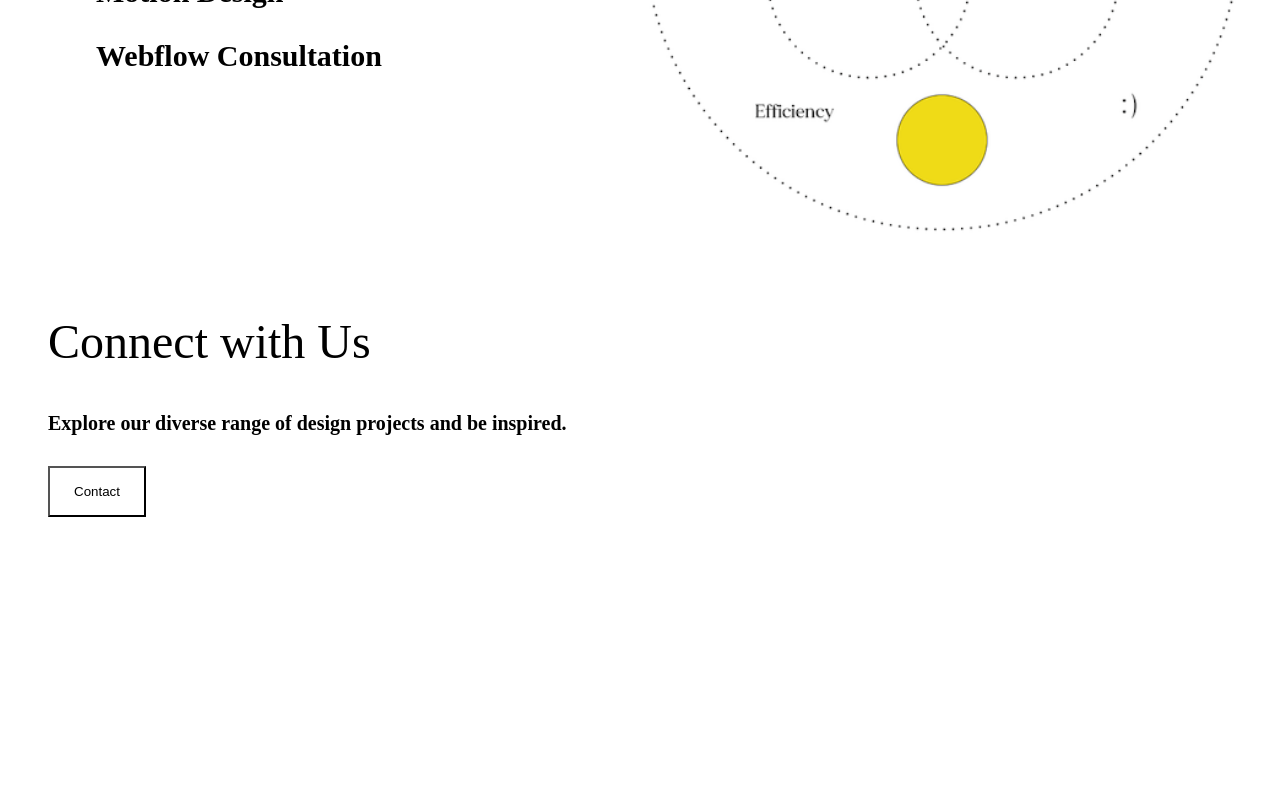
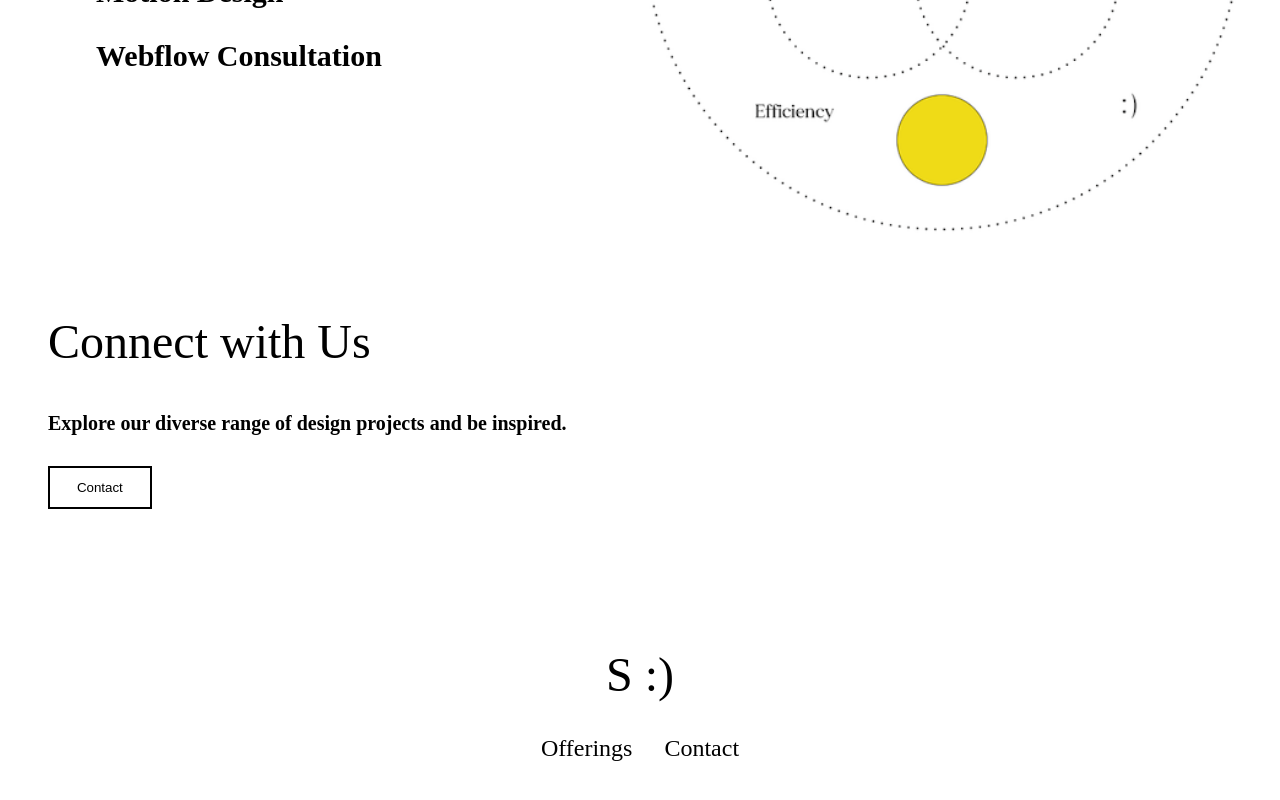
Before and after one commit to dsstevens/satisficient, a React (Vite) app: page / in a window 1280 px wide. Shown: the part 1253-2053 px from the top of the page. Before the commit the page ends 1818 px from the top, so only its background shows below. Built offline with nearby package versions, Linux system fonts and the light colour scheme; a web font is replaced by a local one.

Commit message:
Add footer

```diff
--- a/src/Components/Contact.jsx
+++ b/src/Components/Contact.jsx
@@ -3,12 +3,14 @@ import '../styles/Contact.scss';
 
 const Contact = () => {
   return (
-    <div>
+    <div className='contact-section'>
       <p className="contact-header">Connect with Us</p>
       <h4 className="contact-description">
         Explore our diverse range of design projects and be inspired.
       </h4>
-      <button className="contact-button">Contact</button>
+      {/* <a href="mailto:satisficiency@gmail.com"> */}
+        <button className="contact-button">Contact</button>
+        {/* </a> */}
     </div>
   );
 };
--- a/src/Components/Footer.jsx
+++ b/src/Components/Footer.jsx
@@ -0,0 +1,29 @@
+import React from 'react';
+import '../styles/Footer.scss';
+
+const Footer = () => {
+  const handleScroll = (id) => {
+    const element = document.getElementById(id);
+    if (element) {
+      element.scrollIntoView({ behavior: 'smooth' });
+    }
+  };
+
+  return (
+    <div className="footer-container">
+      <p className="footer-title">S :)</p>
+      <nav className="footer-nav">
+        <ul>
+          <li>
+            <a onClick={() => handleScroll('offerings')}>Offerings</a>
+          </li>
+          <li>
+            <a onClick={() => handleScroll('contact')}>Contact</a>
+          </li>
+        </ul>
+      </nav>
+    </div>
+  );
+};
+
+export default Footer;
--- a/src/Components/Home.jsx
+++ b/src/Components/Home.jsx
@@ -1,8 +1,9 @@
 import React from 'react';
+import Header from './Header.jsx';
+import Statement from './Statement.jsx';
+import Offerings from './Offerings.jsx';
 import Contact from './Contact.jsx';
-import Header from './Header.jsx';
-import Offerings from './Offerings.jsx';
-import Statement from './Statement.jsx';
+import Footer from './Footer.jsx';
 import '../styles/App.scss';
 
 const Home = () => {
@@ -20,6 +21,9 @@ const Home = () => {
           <section id="contact" className="contact-section">
             <Contact />
           </section>
+          <section id="footer" className="footer-section">
+            <Footer />
+          </section>
         </div>
       </div>
     </div>
--- a/src/styles/Contact.scss
+++ b/src/styles/Contact.scss
@@ -1,4 +1,8 @@
 .contact-section {
+  display: flex;
+  justify-content: center;
+  flex-direction: column;
+  align-items: center;
   padding-bottom: 3rem;
 }
 
@@ -9,17 +13,29 @@
 .contact-button {
   background-color: white;
   padding: .75rem 1rem;
+  border: 2px solid black;
+  transform: translateY(0);
+  transition: transform 0.1s ease-in-out;
+}
+
+.contact-button:active {
+  transform: translateY(2px);
+  border-color: #999999;
 }
 
 .contact-description {
-  // padding-bottom: .75rem;
   font-size: 1rem;
+  display: flex;
+  justify-content: center;
+  width: 100%;
+  text-align: center;
 }
 
 @media (min-width: 1024px) {
 
   .contact-section {
     padding-bottom: 3rem;
+    align-items: flex-start;
   }
 
   .contact-header {
@@ -27,8 +43,9 @@
   }
 
   .contact-button {
-    background-color: white;
-    padding: 1rem 1.5rem;
+    background-color: #FFFFFF;
+    padding: .75rem 1.5rem;
+    width: 20%;
   }
 
   .contact-description {
--- a/src/styles/Footer.scss
+++ b/src/styles/Footer.scss
@@ -0,0 +1,46 @@
+.footer-container {
+    display: flex;
+    flex-direction: column;
+    align-items: center;
+    padding-top: 2rem;
+    padding-bottom: 1rem;
+}
+
+.footer-title {
+    display: flex;
+    justify-content: center;
+    font-size: 3rem;
+    padding-bottom: 1rem;
+    pointer-events: none;
+}
+
+.footer-nav ul {
+    list-style-type: none;
+    display: flex;
+    gap: 1rem;
+    padding: 0;
+    margin: 0;
+
+    li a {
+        color: #000000;
+        text-decoration: none;
+        font-size: 1.5rem;
+        transition: color 0.2s ease;
+
+        &:hover {
+            color: #1FB0FF;
+            cursor: pointer;
+        }
+    }
+}
+
+@media (min-width: 1024px) {
+    .footer-nav ul {
+        gap: 2rem;
+        padding-bottom: 1rem;
+
+        li a {
+            font-size: 1.5rem;
+        }
+    }
+}
--- a/src/styles/Header.scss
+++ b/src/styles/Header.scss
@@ -17,7 +17,7 @@
       transition: color 0.2s ease;
 
       &:hover {
-        color: #1fb0ff;
+        color: #1FB0FF;
         cursor: pointer;
       }
     }
@@ -31,7 +31,7 @@ p {
   transition: color 0.2s ease;
 
   &:hover {
-    color: #1fb0ff;
+    color: #1Fb0FF;
     cursor: pointer;
   }
 }
```
